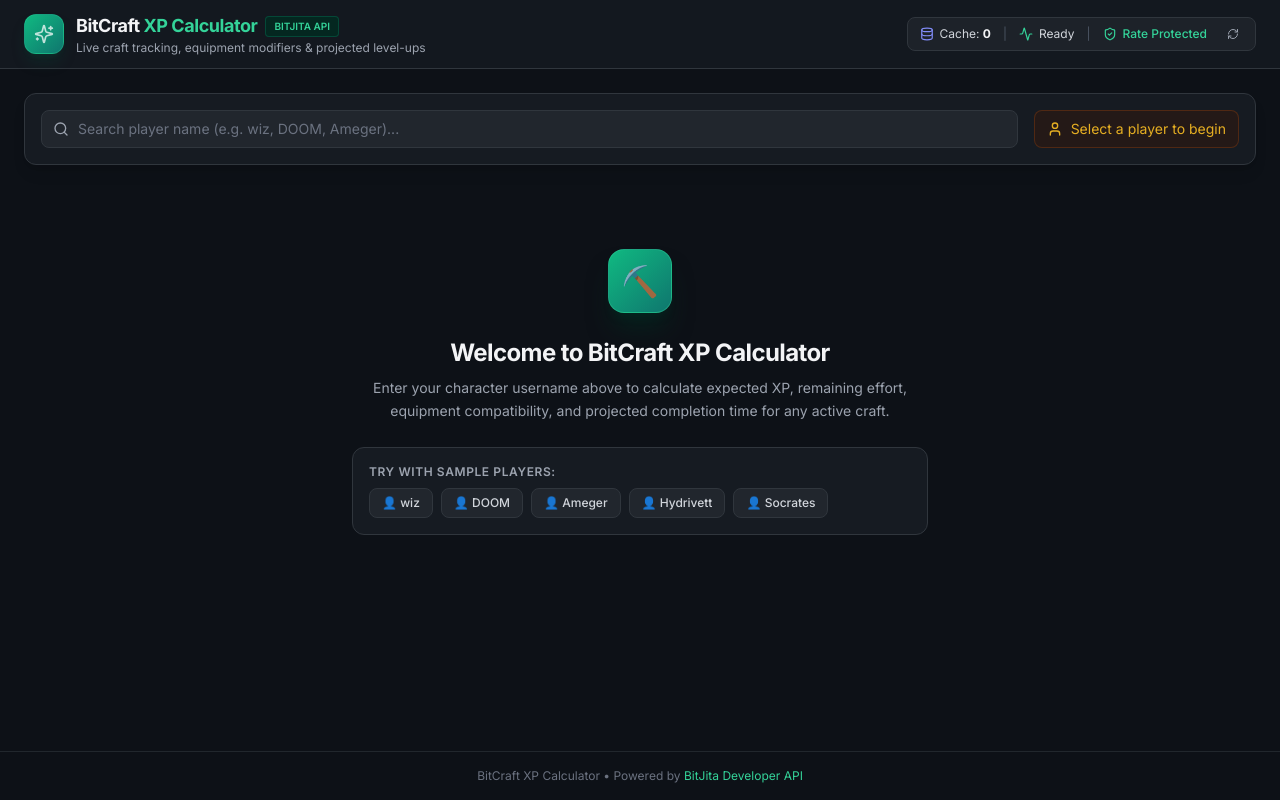
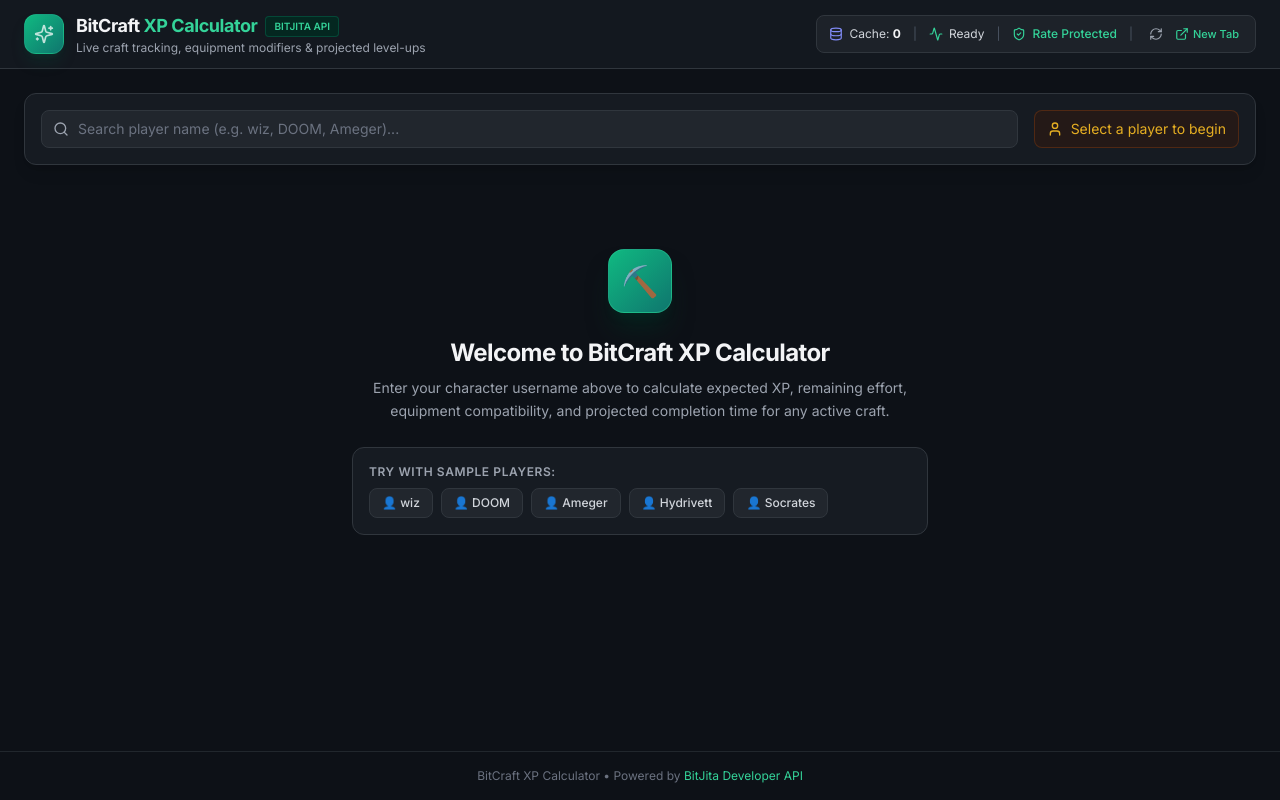
Before and after one commit to jhartnell/bitcraft-xp-calc, a React (Vite) app: page / in a window 1280 px wide. Built offline with nearby package versions, Linux system fonts and the light colour scheme.

Commit message:
feat: add 'New Tab' expansion button to extension popup and standalone HTML

```diff
--- a/package.json
+++ b/package.json
@@ -19,6 +19,7 @@
     "tailwind-merge": "^3.0.1"
   },
   "devDependencies": {
+    "@types/chrome": "^0.2.7",
     "@types/node": "^22.13.4",
     "@types/react": "^18.3.18",
     "@types/react-dom": "^18.3.5",
--- a/src/components/Header.tsx
+++ b/src/components/Header.tsx
@@ -1,5 +1,5 @@
 import React from 'react';
-import { Sparkles, Database, Activity, ShieldCheck, RefreshCw } from 'lucide-react';
+import { Sparkles, Database, Activity, ShieldCheck, RefreshCw, ExternalLink } from 'lucide-react';
 import { ApiClientStatus } from '../types/calculator';
 
 interface HeaderProps {
@@ -8,6 +8,14 @@
 }
 
 export const Header: React.FC<HeaderProps> = ({ apiStatus, onClearCache }) => {
+  const handleOpenInNewTab = () => {
+    if (typeof chrome !== 'undefined' && chrome.tabs && chrome.runtime?.getURL) {
+      chrome.tabs.create({ url: chrome.runtime.getURL('index.html') });
+    } else {
+      window.open(window.location.href, '_blank');
+    }
+  };
+
   return (
     <header className="border-b border-surface-border bg-surface/80 backdrop-blur-md sticky top-0 z-30 px-4 py-3 sm:px-6">
       <div className="max-w-7xl mx-auto flex flex-col sm:flex-row items-center justify-between gap-3">
@@ -31,8 +39,8 @@
           </div>
         </div>
 
-        {/* API Health & Polite Cache Status */}
-        <div className="flex items-center gap-3 bg-surface-subtle/80 px-3 py-1.5 rounded-lg border border-surface-border text-xs">
+        {/* API Health, Cache Status & Tab Expansion */}
+        <div className="flex items-center gap-2 sm:gap-3 bg-surface-subtle/80 px-3 py-1.5 rounded-lg border border-surface-border text-xs">
           {/* Caching Status */}
           <div className="flex items-center gap-1.5 text-gray-300">
             <Database className="w-3.5 h-3.5 text-indigo-400" />
@@ -57,14 +65,27 @@
             <span className="hidden sm:inline">Rate Protected</span>
           </div>
 
-          {/* Clear Cache Button */}
-          <button
-            onClick={onClearCache}
-            title="Clear API Cache"
-            className="ml-1 text-gray-400 hover:text-gray-200 transition-colors p-1 rounded hover:bg-surface"
-          >
-            <RefreshCw className="w-3 h-3" />
-          </button>
+          <span className="text-gray-600">|</span>
+
+          {/* Action Buttons: Clear Cache & Expand to Full Tab */}
+          <div className="flex items-center gap-1">
+            <button
+              onClick={onClearCache}
+              title="Clear API Cache"
+              className="text-gray-400 hover:text-gray-200 transition-colors p-1 rounded hover:bg-surface"
+            >
+              <RefreshCw className="w-3.5 h-3.5" />
+            </button>
+
+            <button
+              onClick={handleOpenInNewTab}
+              title="Open Calculator in New Tab"
+              className="text-emerald-400 hover:text-emerald-300 transition-colors p-1 rounded hover:bg-surface flex items-center gap-1"
+            >
+              <ExternalLink className="w-3.5 h-3.5" />
+              <span className="hidden md:inline text-[11px] font-medium">New Tab</span>
+            </button>
+          </div>
         </div>
       </div>
     </header>
```
Also changed, not shown: client-side-only/standalone-html/index.html (+15 -2 lines), 1 other file (tests, documents, lock files or other folders).
